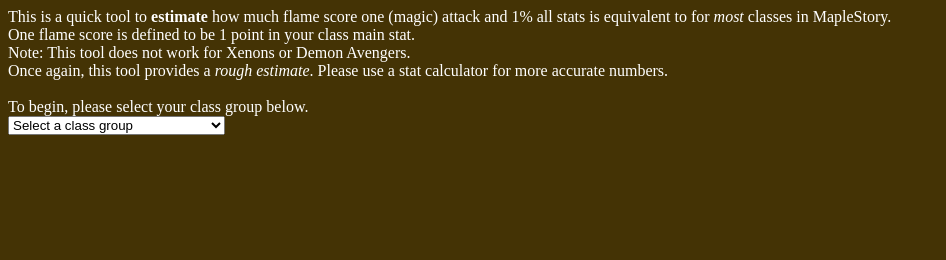
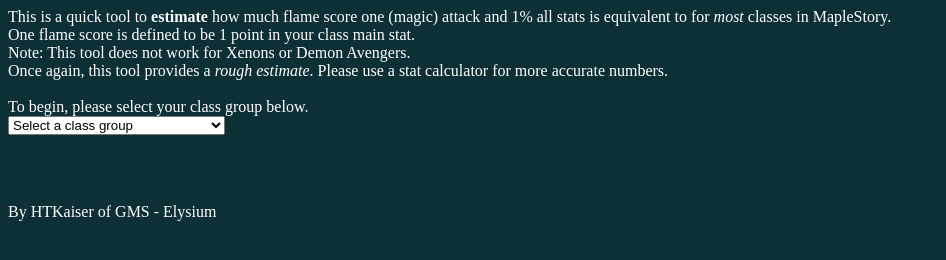
Before and after one commit to HT413/maplestory_flame_score_estimate, a plain HTML site: page index.html in a window 1280 px wide. Shown: the whole page, without its empty margins (0-946 px from the left). Drawn offline with Linux system fonts and the light colour scheme.

Commit message:
Update styling, add credits

```diff
--- a/index.html
+++ b/index.html
@@ -37,5 +37,8 @@
         <br>
         <p id="inputContent"></p>
         <p id="outputContent"></p>
+        <br>
+        <br>
+        <p>By HTKaiser of GMS - Elysium</p>
     </body>
 </html>
--- a/styles.css
+++ b/styles.css
@@ -1,5 +1,5 @@
 body{
-  background: #443305;
+  background: #0d2f36;
   min-height:100vh;
   justify-content:left;
   color:#fff;
```
